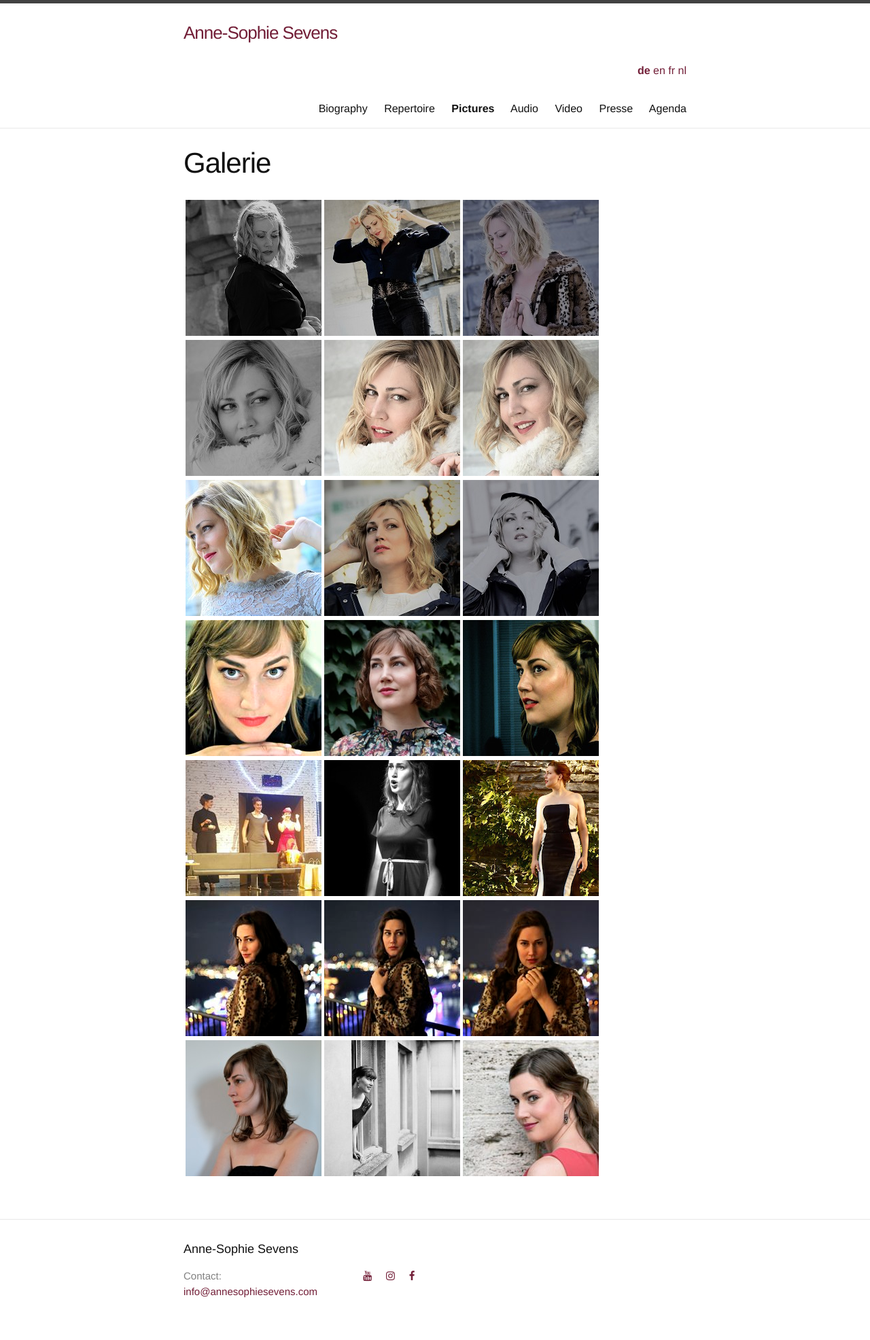
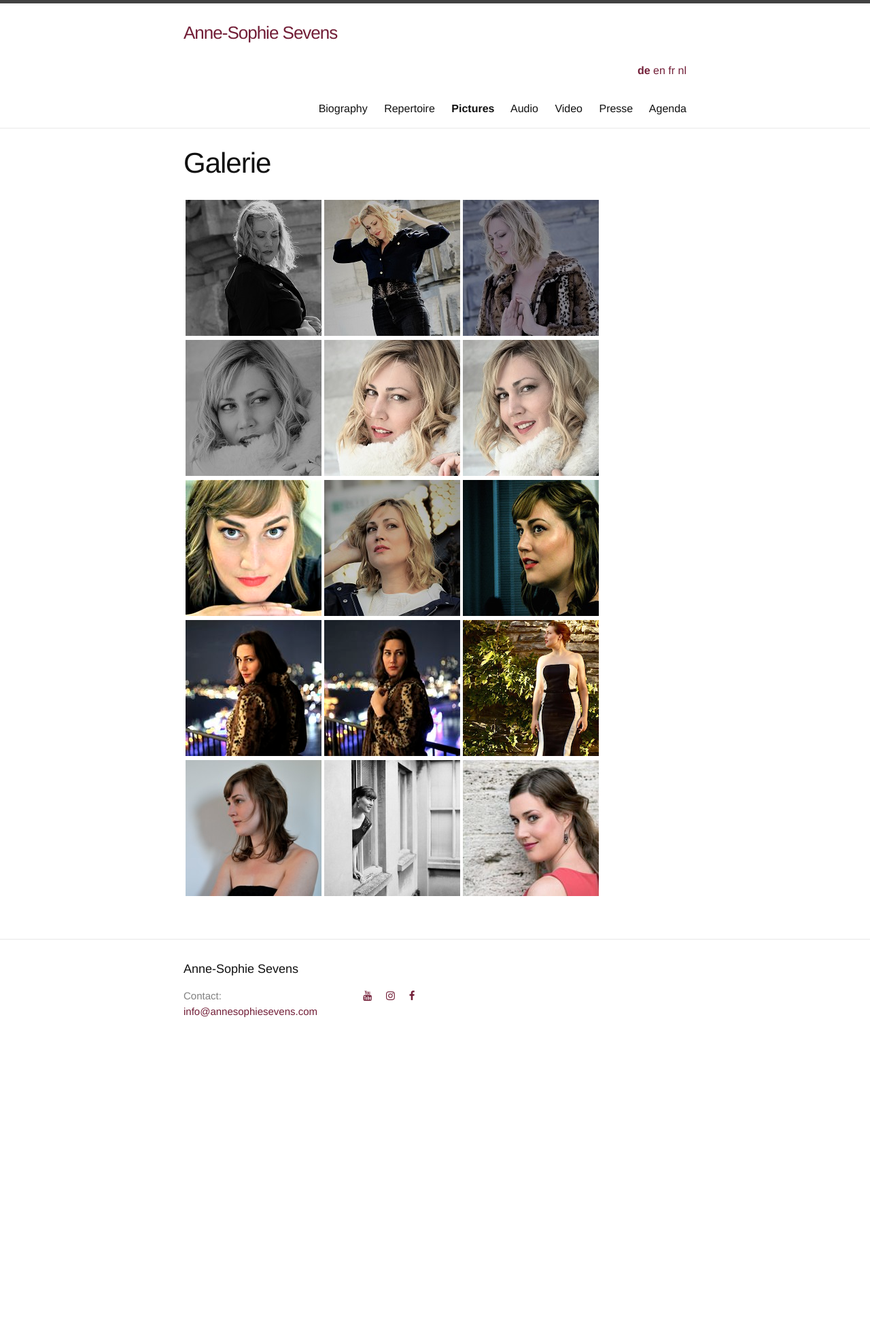
Before and after one commit to annesophie-sevens/annesophie-sevens.github.io, a Jekyll site: the page built from pictures-de.md, in a window 1280 px wide. Shown: the whole page at 68% size. Built offline with Jekyll 4.4.1, drawn with Linux system fonts in a browser that asks for light colours; nearby versions of some CDN libraries; after the commit the page ends 1559 px from its top, so only the background shows below that.

Commit message:
Update pictures-de.md

```diff
--- a/pictures-de.md
+++ b/pictures-de.md
@@ -9,12 +9,8 @@
 
 | <a href="/assets/CQ4.jpeg">![]({{ site.baseurl }}/assets/MCQ4.jpg) </a>  | <a href="/assets/CQ5.jpeg"> ![]({{ site.baseurl }}/assets/MCQ5.jpg) </a> | <a href="/assets/CQ6.jpeg"> ![]({{ site.baseurl }}/assets/MCQ6.jpg) </a> |
 
-| <a href="/assets/CQ7.jpeg">![]({{ site.baseurl }}/assets/MCQ7.jpg) </a>  | <a href="/assets/CQ8.jpeg"> ![]({{ site.baseurl }}/assets/MCQ8.jpg) </a> | <a href="/assets/CQ9.jpeg"> ![]({{ site.baseurl }}/assets/MCQ9.jpg) </a> |
+| <a href="/assets/b6.jpeg">![]({{ site.baseurl }}/assets/b6-thumbnail.jpg) </a>  | <a href="/assets/CQ8.jpeg"> ![]({{ site.baseurl }}/assets/MCQ8.jpg) </a>  | <a href="/assets/5540.jpeg"> ![]({{ site.baseurl }}/assets/5540c.jpg) </a> |
 
-| <a href="/assets/b6.jpeg">![]({{ site.baseurl }}/assets/b6-thumbnail.jpg) </a>  | <a href="/assets/2673.jpg"> ![]({{ site.baseurl }}/assets/2673c.jpg) </a> | <a href="/assets/5540.jpeg"> ![]({{ site.baseurl }}/assets/5540c.jpg) </a> |
-
-| <a href="/assets/a15.jpg">  ![]({{ site.baseurl }}/assets/a15-thumbnail.jpg) </a> | <a href="/assets/111.jpg">  ![]({{ site.baseurl }}/assets/111-thumbnail.jpg) </a> | <a href="/assets/2.jpg">  ![]({{ site.baseurl }}/assets/2780c.jpg) </a>  |
-
-| <a href="/assets/b1.jpg">  ![]({{ site.baseurl }}/assets/b1-thumbnail.jpg) </a> | <a href="/assets/b2.jpg">  ![]({{ site.baseurl }}/assets/b2-thumbnail.jpg) </a> | <a href="/assets/b3.jpg">![]({{ site.baseurl }}/assets/b3-thumbnail.jpg) </a> |
+| <a href="/assets/b1.jpg">  ![]({{ site.baseurl }}/assets/b1-thumbnail.jpg) </a> | <a href="/assets/b2.jpg">  ![]({{ site.baseurl }}/assets/b2-thumbnail.jpg) </a> | <a href="/assets/2.jpg">  ![]({{ site.baseurl }}/assets/2780c.jpg) </a> |
 
 | <a href="/assets/ja0.jpg">  ![]({{ site.baseurl }}/assets/ja0c.jpg) </a> | <a href="/assets/10.jpg">  ![]({{ site.baseurl }}/assets/10-thumbnail.jpg) </a> | <a href="/assets/muurfoto.jpg">![]({{ site.baseurl }}/assets/muurfoto_thumbnail.jpg) </a> |
```
